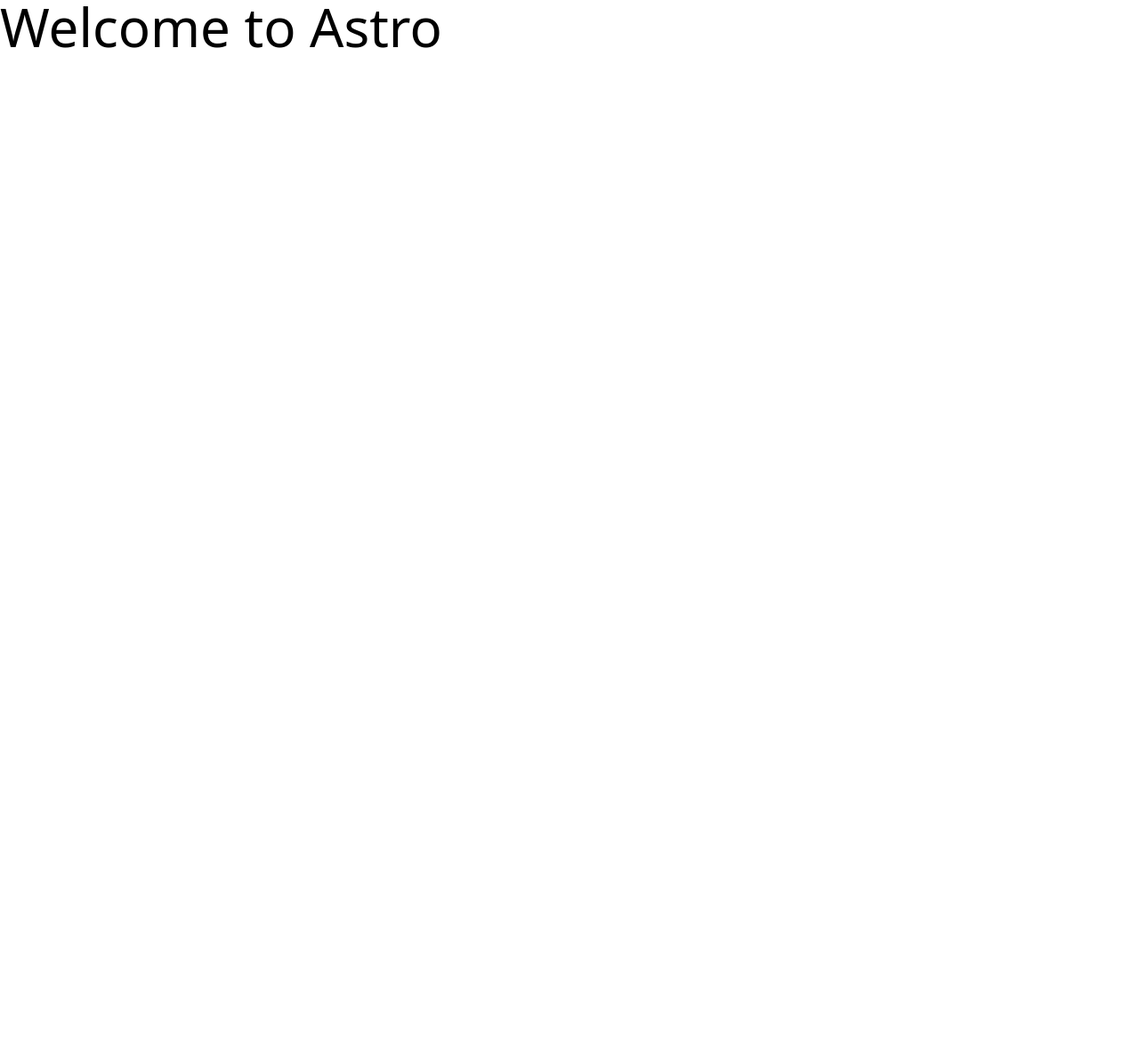
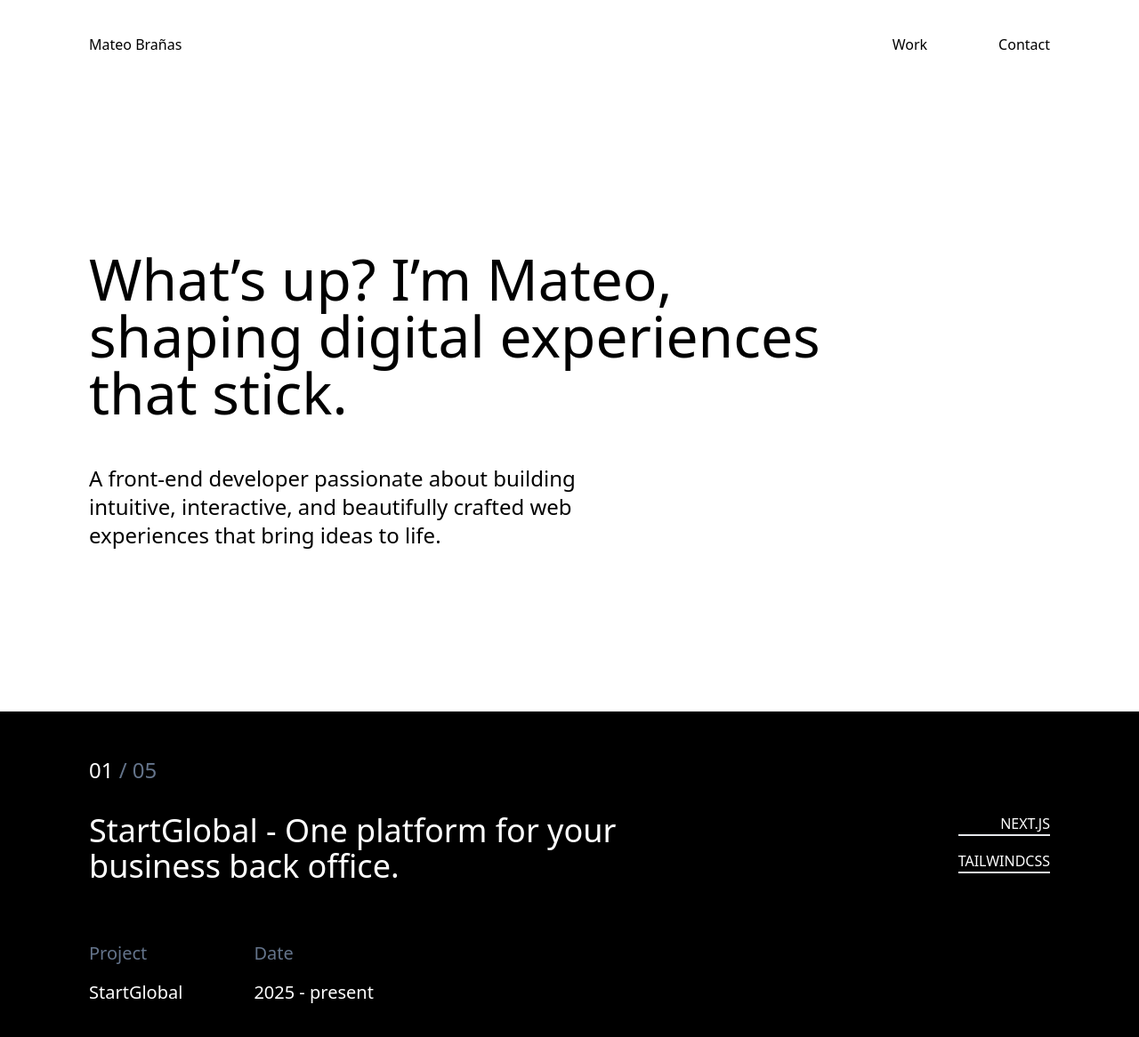
Before and after one commit to mteobranas/mteobranas, an Astro site: page / in a window 1280 px wide. Shown: the whole page at 89% size. Before the commit the page ends 800 px from the top, so only its background shows below. Built offline with nearby package versions, Linux system fonts and the light colour scheme; Astro itself is replaced by a stand-in of ours.

Commit message:
hero section and advances in project section

```diff
--- /dev/null
+++ b/src/components/Header.astro
@@ -0,0 +1,13 @@
+---
+import Link from "./ui/Link.astro";
+---
+
+<header class="h-[100px] flex justify-between items-center mx-[100px]">
+    <h1 class="text-md">Mateo Brañas</h1>
+    <nav>
+        <ul class="flex gap-12 text-md">
+            <Link><a href="#work">Work</a></Link>
+            <Link><a href="#contact">Contact</a></Link>
+        </ul>
+    </nav>
+</header>
--- /dev/null
+++ b/src/components/Hero.astro
@@ -0,0 +1,13 @@
+<main
+    class="mx-[100px] flex flex-col gap-12 justify-center h-[calc(100vh-100px)]"
+>
+    <h1 class="text-[64px] leading-none">
+        What’s up? I’m Mateo,
+        <br />shaping digital experiences
+        <br />that stick.
+    </h1>
+    <p class="text-2xl w-[600px]">
+        A front-end developer passionate about building intuitive, interactive,
+        and beautifully crafted web experiences that bring ideas to life.
+    </p>
+</main>
--- /dev/null
+++ b/src/components/Project.astro
@@ -0,0 +1,24 @@
+<section id="work" class="text-white h-[100vh] px-[100px] bg-black flex flex-col gap-8">
+    <p class="text-2xl pt-[50px]">
+        01 <span class="text-slate-500">/ 05</span>
+    </p>
+    <div class="flex w-full justify-between">
+        <h1 class="text-4xl w-[600px]">
+            StartGlobal - One platform for your business back office.
+        </h1>
+        <div class="flex flex-col gap-4 text-right">
+            <p class="border-b-2 max-">NEXT.JS</p>
+            <p class="border-b-2">TAILWINDCSS</p>
+        </div>
+    </div>
+    <div class="flex w-full gap-20 text-xl pt-8">
+        <div class="flex flex-col gap-4">
+            <p class="text-slate-500">Project</p>
+            <p>StartGlobal</p>
+        </div>
+        <div class="flex flex-col gap-4">
+            <p class="text-slate-500">Date</p>
+            <p>2025 - present</p>
+        </div>
+    </div>
+</section>
--- /dev/null
+++ b/src/components/ui/Link.astro
@@ -0,0 +1,18 @@
+<li class="flex gap-2 items-center group">
+    <svg
+        xmlns="http://www.w3.org/2000/svg"
+        width="24"
+        height="24"
+        viewBox="0 0 24 24"
+        fill="none"
+        stroke="currentColor"
+        stroke-width="2"
+        stroke-linecap="round"
+        stroke-linejoin="round"
+        class="lucide lucide-move-right opacity-0 group-hover:opacity-100"
+    >
+        <path d="M18 8L22 12L18 16"></path>
+        <path d="M2 12H22"></path>
+    </svg>
+    <slot />
+</li>
--- a/src/layouts/Layout.astro
+++ b/src/layouts/Layout.astro
@@ -1,5 +1,5 @@
 <!doctype html>
-<html lang="en">
+<html lang="en" class="scroll-smooth">
 	<head>
 		<meta charset="UTF-8" />
 		<meta name="viewport" content="width=device-width" />
--- a/src/pages/index.astro
+++ b/src/pages/index.astro
@@ -1,10 +1,15 @@
 ---
 import Layout from "../layouts/Layout.astro";
+import Header from "../components/Header.astro";
+import Hero from "../components/Hero.astro";
+import Project from "../components/Project.astro";
 
 // Welcome to Astro! Wondering what to do next? Check out the Astro documentation at https://docs.astro.build
 // Don't want to use any of this? Delete everything in this file, the `assets`, `components`, and `layouts` directories, and start fresh.
 ---
 
 <Layout>
-  <h1 class="text-6xl">Welcome to Astro</h1>
+  <Header />
+  <Hero />
+  <Project />
 </Layout>
```
